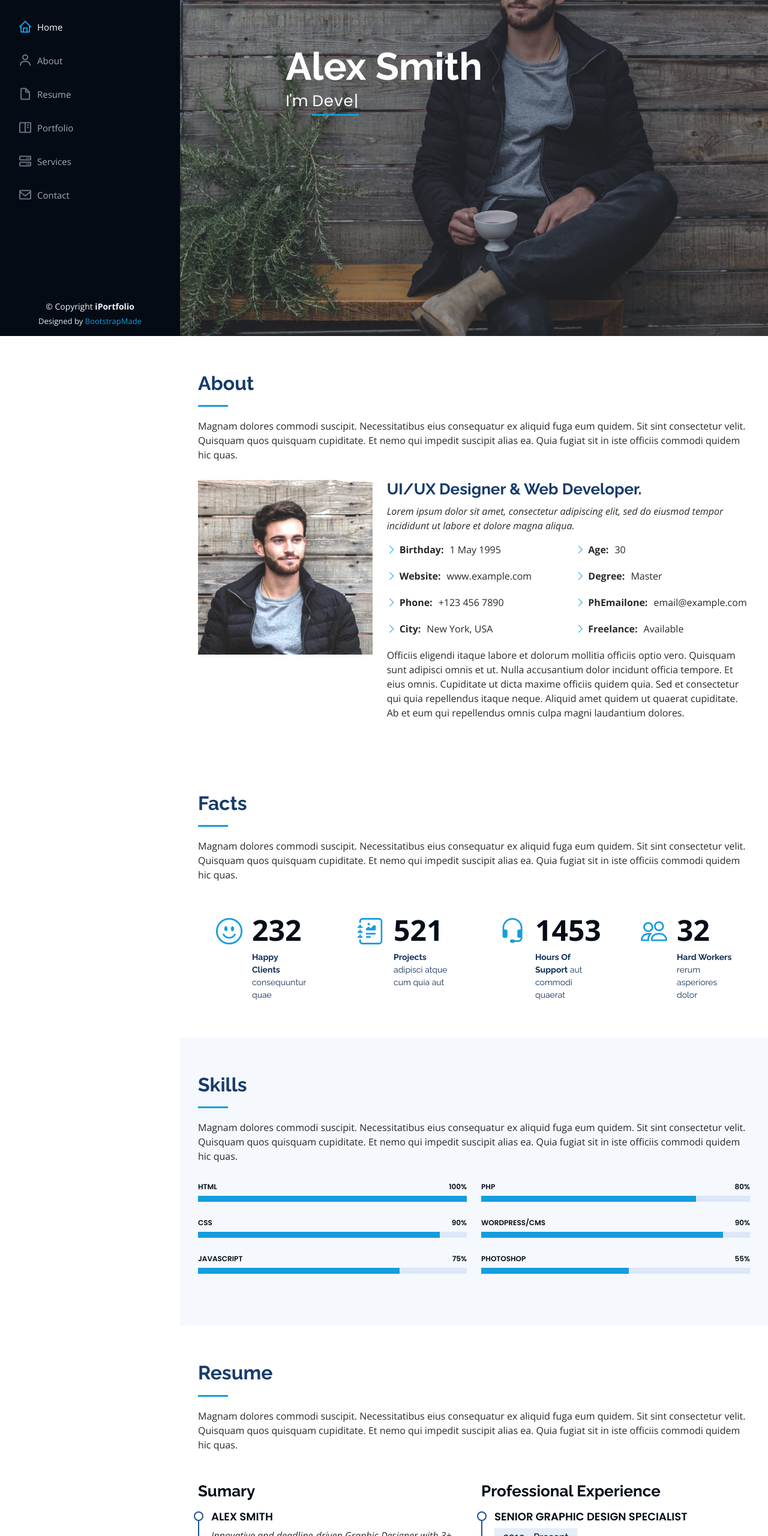
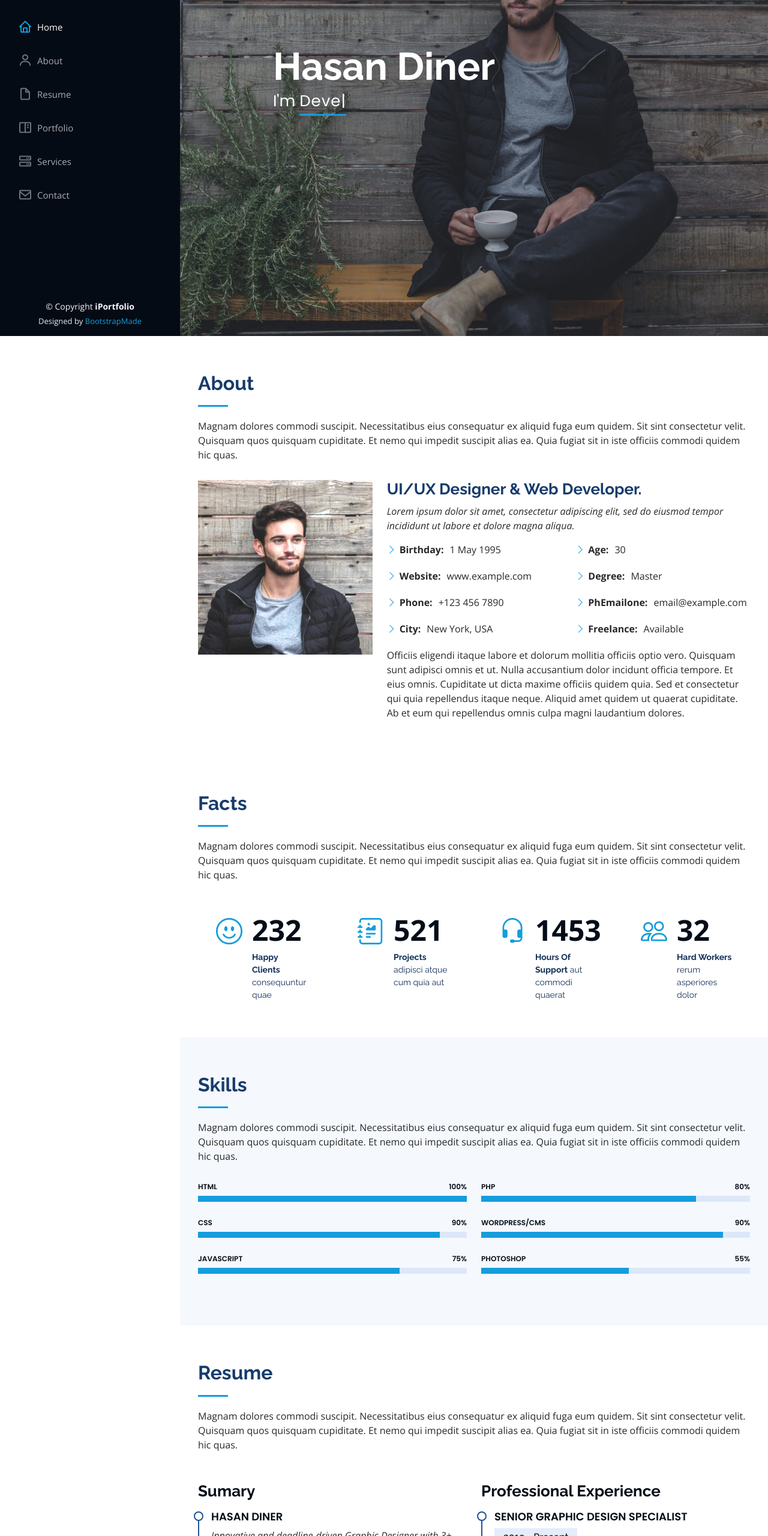
Before and after one commit to HasanDnr/HasanDnr.github.io, a plain HTML site: page index.html in a window 1280 px wide. Shown: the part 240-2800 px from the top of the page at 60% size. Drawn offline with nearby package versions, Linux system fonts and the light colour scheme.

Commit message:
isim degisti

```diff
--- a/index.html
+++ b/index.html
@@ -115,7 +115,7 @@
       class="d-flex flex-column justify-content-center align-items-center"
     >
       <div class="hero-container" data-aos="fade-in">
-        <h1>Alex Smith</h1>
+        <h1>Hasan Diner</h1>
         <p>
           I'm
           <span
@@ -411,7 +411,7 @@
             <div class="col-lg-6" data-aos="fade-up">
               <h3 class="resume-title">Sumary</h3>
               <div class="resume-item pb-0">
-                <h4>Alex Smith</h4>
+                <h4>Hasan Diner</h4>
                 <p>
                   <em
                     >Innovative and deadline-driven Graphic Designer with 3+
```
